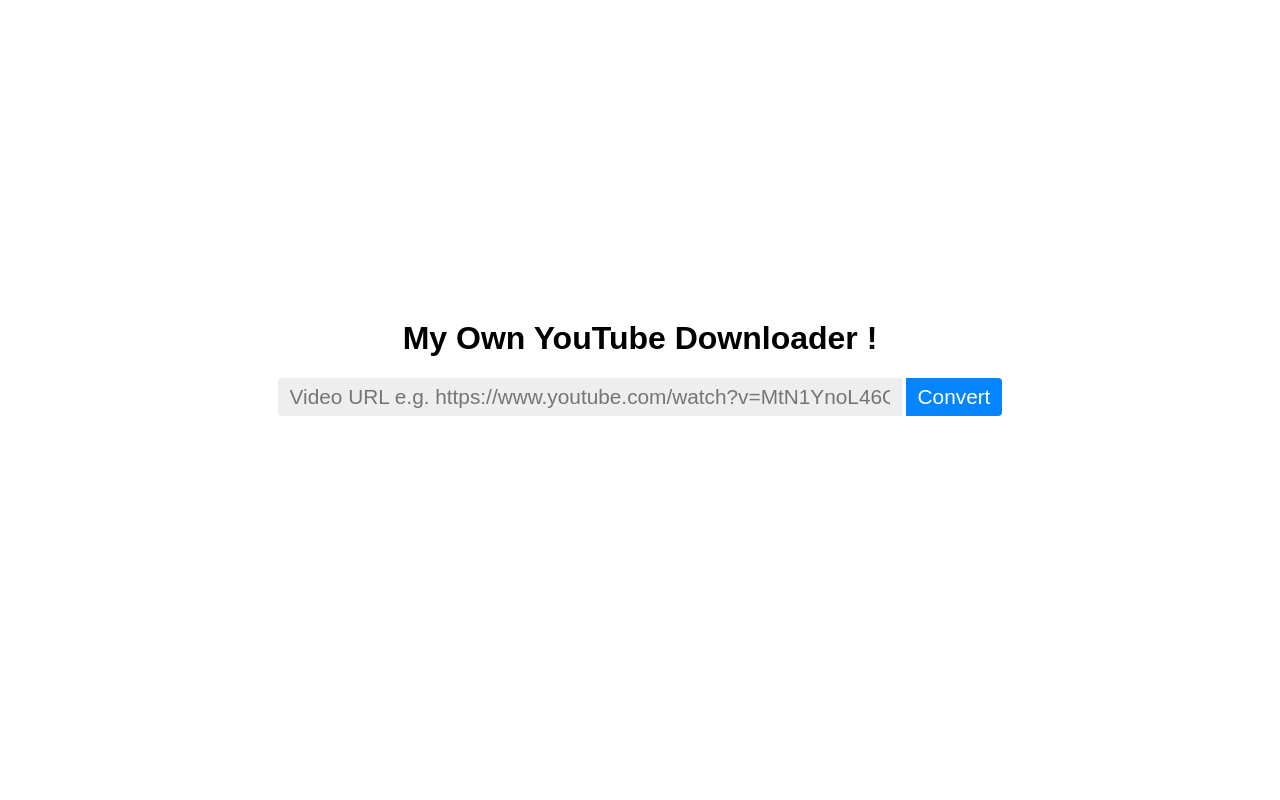
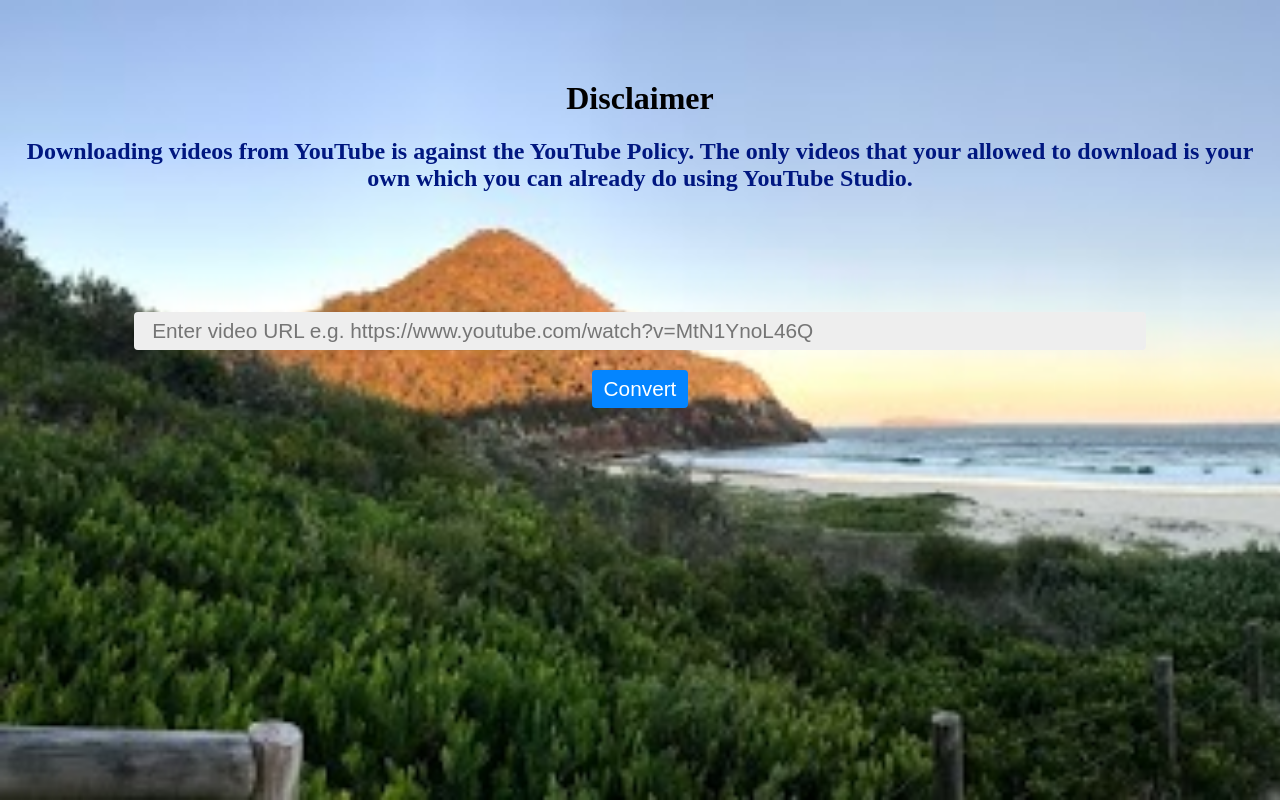
Before and after one commit to poonamsagar/YouTube-Downloader, a website: page index.html in a window 1280 px wide. Drawn offline with Linux system fonts and the light colour scheme.

Commit message:
Improved UI.

```diff
--- a/css/style.css
+++ b/css/style.css
@@ -1,17 +1,32 @@
+body{
+    background-image: url(../img/beach.jpg);
+    background-repeat: no-repeat;
+    background-size: cover;
+}
 * {
     text-align: center;
 }
-.heading {
-    font-family: Arial;
-    margin-top:40vh;
+.container {
+    margin-top:15vh;
+}
+.disclaimer{
+margin-top:10vh;
+}
+.disclaimer-text{
+    color:rgb(0, 23, 128);
+}
+.form-control{
+    width:100%;
+    margin-top:20px;
 }
 .URL-input, .convert-button {
+    border-radius:4px;
     font-size:1.3em;
     padding:5px 10px;
 }
+
 .URL-input {
-    border-radius:4px 0px 0px 4px;
-    width:30em;
+    width:80%;
     text-align: left;
     border:2px solid #EEEEEE;
     background: #EEEEEE;
@@ -21,7 +36,6 @@
     border:2px solid #0485ff;
 }
 .convert-button {
-    border-radius:0px 4px 4px 0px;
     border:2px solid #0485ff;
     background: #0485ff;
     color:white;
--- a/index.html
+++ b/index.html
@@ -1,17 +1,29 @@
 <!Doctype <!DOCTYPE html>
 <html>
+
 <head>
     <meta charset="utf-8" />
     <meta http-equiv="X-UA-Compatible" content="IE=edge">
     <title>YouTube Downloader</title>
     <meta name="viewport" content="width=device-width, initial-scale=1">
     <link rel="stylesheet" type="text/css" media="screen" href="css/style.css" />
+</head>
 
-</head>
 <body>
-    <h1 class="heading">My Own YouTube Downloader !</h1>
-    <input class="URL-input" placeholder="Video URL e.g. https://www.youtube.com/watch?v=MtN1YnoL46Q">
-    <button class="convert-button">Convert</button>
+
+    <h1 class="disclaimer">Disclaimer</h1>
+    <h2 class="disclaimer-text">Downloading videos from YouTube is against the YouTube Policy. The only videos that
+        your allowed to download is your own which you can already do using YouTube Studio.
+    </h2>
+    <div class="container">
+    <div class="form-control">
+        <input class="URL-input" placeholder=" Enter video URL e.g. https://www.youtube.com/watch?v=MtN1YnoL46Q">
+    </div>
+    <div class="form-control">
+        <button class="convert-button">Convert</button>
+    </div>
+</div>
     <script src="js/main.js"></script>
 </body>
+
 </html>
```
Also changed, not shown: img/beach.jpg (added).
